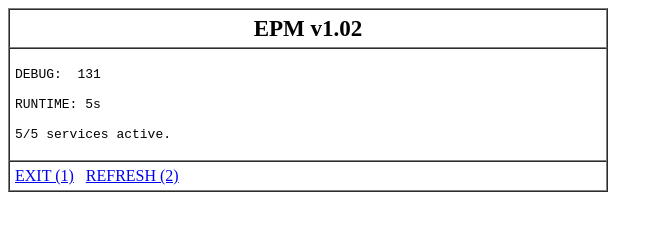
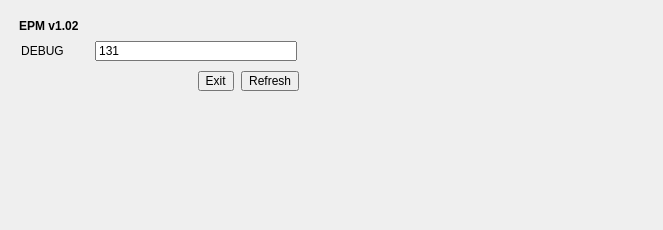
Before and after one commit to WazKuz/epm, an Electron app: page index.html in a window 800 px wide. Shown: the whole page, without its empty margins (0-663 px from the left). Drawn offline with Linux system fonts and the light colour scheme.

Commit message:
Update index.html

```diff
--- a/index.html
+++ b/index.html
@@ -2,46 +2,86 @@
 <html>
 <head>
 <title>EPM</title>
+
+<style>
+body {
+    font-family: sans-serif;
+    font-size: 12px;
+    background: ButtonFace;
+    color: ButtonText;
+    margin: 10px;
+}
+
+.window {
+    width: 280px;
+    border: 1px solid ButtonShadow;
+    padding: 8px;
+    background: ButtonFace;
+}
+
+.title {
+    font-weight: bold;
+    margin-bottom: 6px;
+}
+
+table {
+    width: 100%;
+    border-collapse: collapse;
+}
+
+td {
+    padding: 2px;
+    vertical-align: middle;
+}
+
+.label {
+    width: 70px;
+}
+
+input {
+    width: 100%;
+    box-sizing: border-box;
+    font-family: inherit;
+    font-size: 12px;
+}
+
+.buttons {
+    margin-top: 8px;
+    text-align: right;
+}
+
+button {
+    font-family: inherit;
+    font-size: 12px;
+    margin-left: 4px;
+}
+</style>
+
 </head>
 
 <body>
 
-<table border="1" cellpadding="5" cellspacing="0" width="600">
+<div class="window">
 
+<div class="title">EPM v1.02</div>
+
+<table>
 <tr>
-<th align="center">
-<big><big>EPM v1.02</big></big><br>
-</th>
+    <td class="label">DEBUG</td>
+    <td><input id="debug" value="---" readonly></td>
 </tr>
-
-<tr>
-<td>
-
-<pre>
-DEBUG:  <span id="debug">---</span>
-
-RUNTIME: <span id="runtime">0s</span>
-
-<span id="message"></span>
-</pre>
-
-</td>
-</tr>
-
-<tr>
-<td>
-<a href="#" onclick="toggleExit(); return false;">EXIT (1)</a>&nbsp;&nbsp;
-<a href="#" onclick="refresh(); return false;">REFRESH (2)</a>
-</td>
-</tr>
-
 </table>
 
+<div class="buttons">
+    <button onclick="toggleExit()">Exit</button>
+    <button onclick="refresh()">Refresh</button>
+</div>
+
+</div>
+
 <script>
-let runtime = 0;
 let running = true;
 
-/* Service checks */
 function checkServices(){
     let services = {
         online: navigator.onLine,
@@ -51,70 +91,48 @@ function checkServices(){
         cookies: navigator.cookieEnabled
     };
 
-    let total = Object.keys(services).length;
-    let active = Object.values(services).filter(v => v).length;
-
-    return { active, total, services };
+    return services;
 }
 
-/* Debug code (deterministic) */
 function generateDebug(services){
     let values = Object.values(services).map(v => v ? 1 : 0).join("");
     let num = parseInt(values, 2) || 0;
     return (100 + num).toString().slice(0,3);
 }
 
-/* Message */
-function updateMessage(){
-    let { active, total, services } = checkServices();
+function updateDebug(){
+    let services = checkServices();
 
-    document.getElementById("message").innerText =
-        active + "/" + total + " services active.";
-
-    document.getElementById("debug").innerText =
+    document.getElementById("debug").value =
         generateDebug(services);
 }
 
-/* Runtime */
-function updateRuntime(){
-    if(running){
-        runtime++;
-        document.getElementById("runtime").innerText = runtime + "s";
-    }
-}
-
-/* Exit */
 function toggleExit(){
     running = !running;
 
     if(!running){
-        document.getElementById("message").innerText =
-            "Execution halted.";
+        document.getElementById("debug").value = "---";
     } else {
-        updateMessage();
+        updateDebug();
     }
 }
 
-/* Refresh */
 function refresh(){
-    updateMessage();
+    updateDebug();
 }
 
-/* Keyboard */
 document.addEventListener("keydown", function(e){
     if(e.key === "1") toggleExit();
     if(e.key === "2") refresh();
 });
 
-/* Loop */
 setInterval(function(){
-    updateRuntime();
-    updateMessage();
+    if(running){
+        updateDebug();
+    }
 }, 1000);
 
-/* Init */
-updateMessage();
-
+updateDebug();
 </script>
 
 </body>
```
